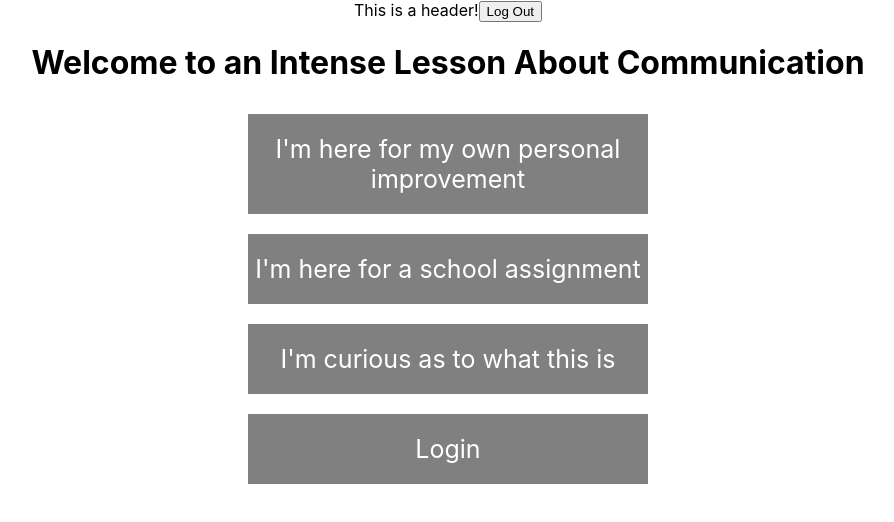
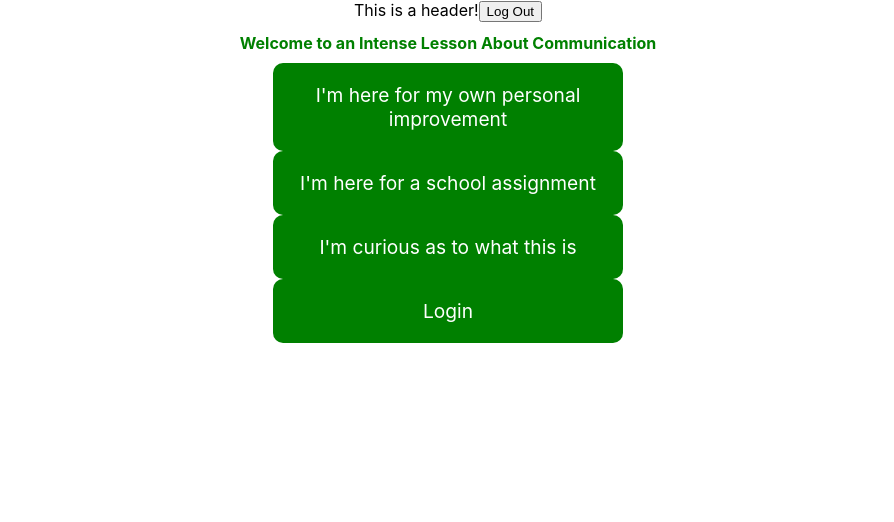
Before and after one commit to squadslappers/better, a React (Create React App) app: page /#/ in a window 1280 px wide. Shown: the top 522 px of the page, without its empty margins (192-1086 px from the left). Built offline with nearby package versions, Linux system fonts and the light colour scheme.

Commit message:
Starting to actually style it.

```diff
--- a/src/Components/NameEntry.js
+++ b/src/Components/NameEntry.js
@@ -62,7 +62,7 @@ const NameEntry = (props) => {
   }
 
   const axiosCall = () => {
-    axios.post('/names', {
+    axios.post('/api/email', {
       p1FirstName, p1LastName, p1Email,
       p2FirstName, p2LastName, p2Email,
       p3FirstName, p3LastName, p3Email,
--- /dev/null
+++ b/src/style/_landing.scss
@@ -0,0 +1,14 @@
+h1{
+  font-size: 1rem;
+  color: green;
+}
+a{
+  color: white;
+  width: 350px;
+  text-align: center;
+  padding: 20px 0px;
+  background: green;
+  text-decoration: none;
+  font-size: 1.2rem;
+  border-radius: 10px;
+}
--- a/src/style/style.scss
+++ b/src/style/style.scss
@@ -10,13 +10,5 @@
   flex-direction: column;
   align-items: center;
 }
-a{
-  color: white;
-  width: 400px;
-  text-align: center;
-  padding: 20px 0px;
-  margin: 10px;
-  background: gray;
-  text-decoration: none;
-  font-size: 25px;
-}
+
+@import './landing';
```
Also changed, not shown: 2 other files (tests, documents, lock files or other folders).
